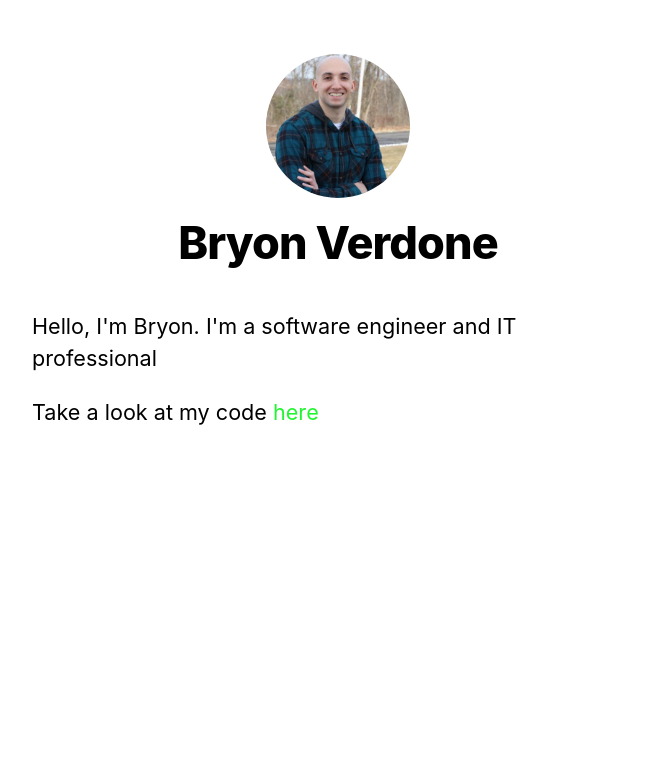
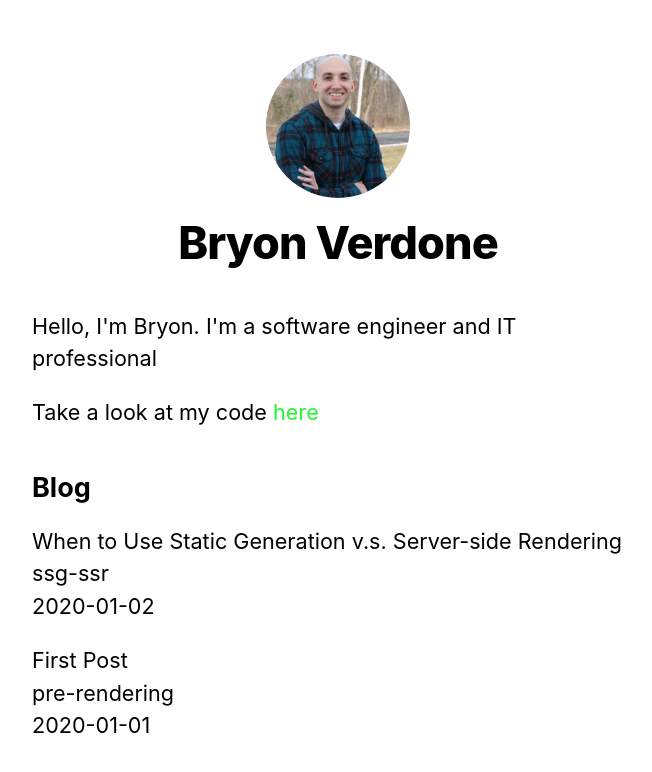
Before and after one commit to BryonVerdone/nextjs-blog, a Next.js app: page / in a window 1280 px wide. Shown: the top 772 px of the page, without its empty margins (302-954 px from the left). Built offline with nearby package versions, Linux system fonts and the light colour scheme.

Commit message:
fixed issue with blog md not being displayed

```diff
--- a/pages/index.js
+++ b/pages/index.js
@@ -1,8 +1,17 @@
 import Head from 'next/head';
 import Layout, { siteTitle } from '../components/layout';
 import utilStyles from '../styles/utils.module.css';
+import { getSortedPostsData } from '../lib/posts';
 
-export default function Home() {
+export async function getStaticProps() {
+  const allPostsData = getSortedPostsData();
+  return {
+    props: {
+      allPostsData,
+    },
+  };
+}
+export default function Home({ allPostsData }) {
   return (
     <Layout home>
       <Head>
@@ -15,6 +24,20 @@
           <a href='https://github.com/BryonVerdone'>here</a>
         </p>
       </section>
+      <section className={`${utilStyles.headingMd} ${utilStyles.padding1px}`}>
+        <h2 className={utilStyles.headingLg}>Blog</h2>
+        <ul className={utilStyles.list}>
+          {allPostsData.map(({ id, date, title }) => (
+            <li className={utilStyles.listItem} key={id}>
+              {title}
+              <br />
+              {id}
+              <br />
+              {date}
+            </li>
+          ))}
+        </ul>
+      </section>
     </Layout>
   );
 }
--- a/posts/pre-rendering.md
+++ b/posts/pre-rendering.md
@@ -1,5 +1,5 @@
 ---
-title: 'Two Forms of Pre-rendering'
+title: 'First Post'
 date: '2020-01-01'
 ---
 
```
